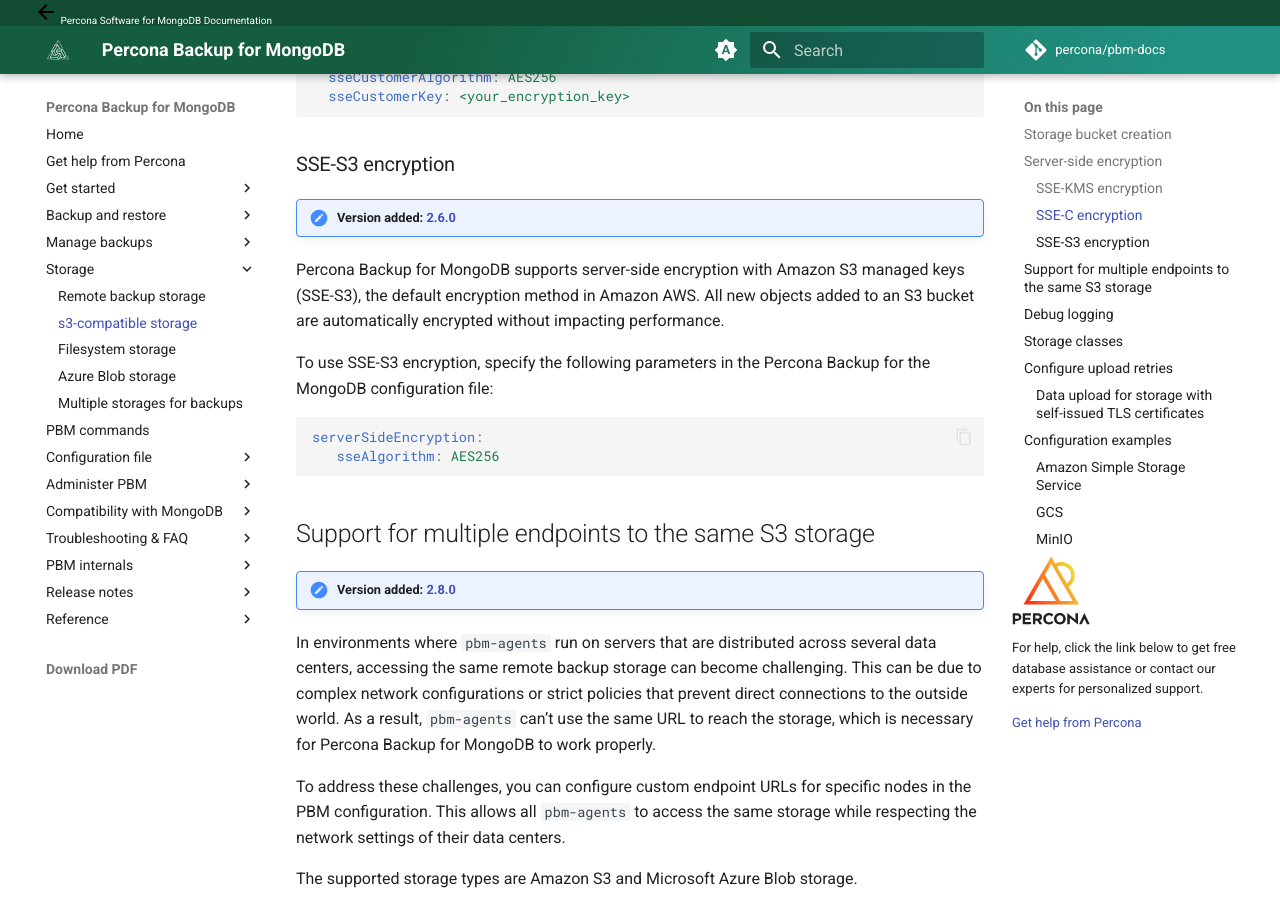
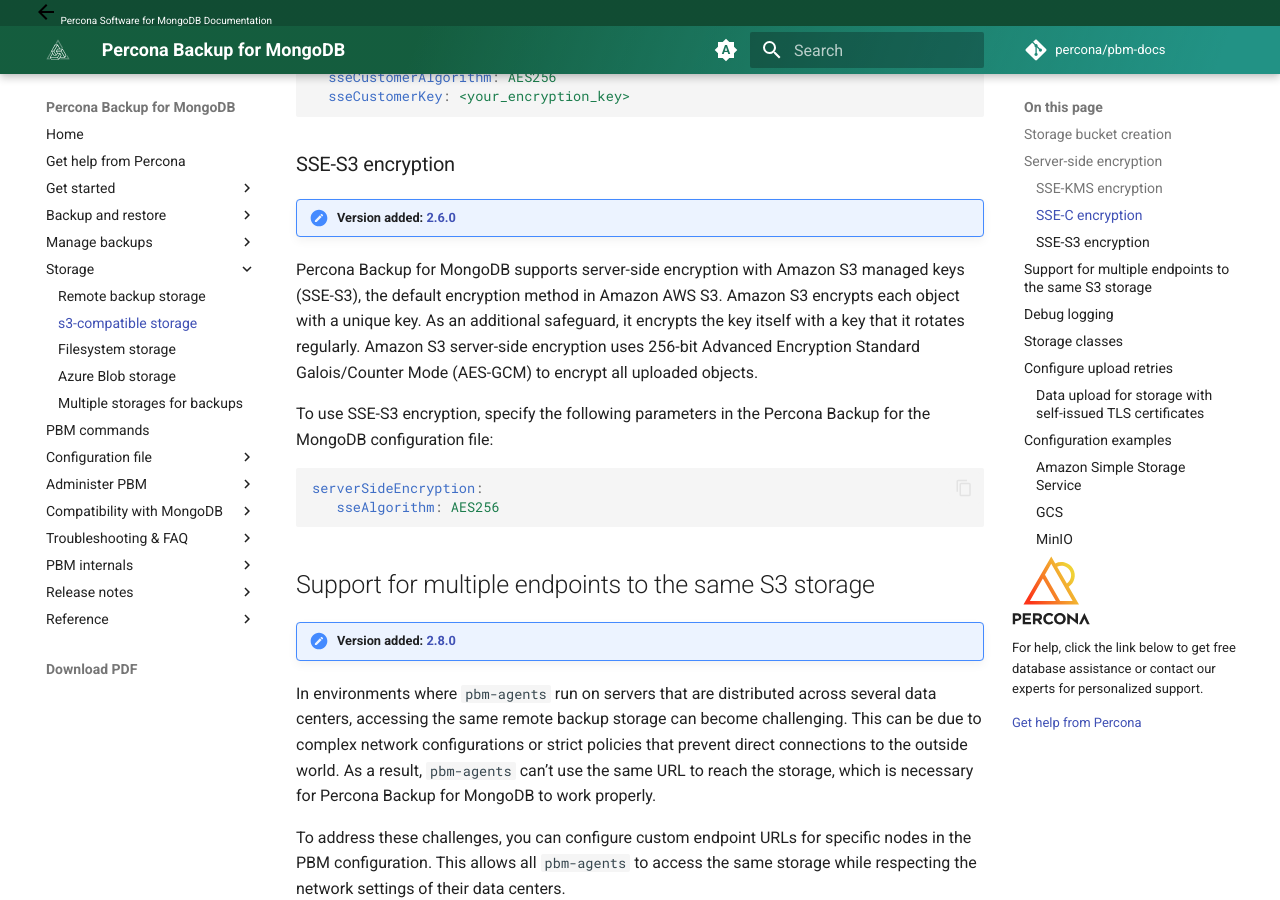
Before and after one commit to percona/pbm-docs, an MkDocs documentation site: the page built from docs/details/s3-storage.md, in a window 1280 px wide and 900 px high, scrolled down 2002 px. Built offline with MkDocs 1.6.1 and Material for MkDocs 9.7.7, drawn with Linux system fonts in a browser that asks for light colours; nearby versions of some CDN libraries; comment, search, counter and statistics services are not loaded.

Commit message:
Update docs/details/s3-storage.md
Co-authored-by: radoslawszulgo <radoslaw.szulgo@percona.com>

```diff
--- a/docs/details/s3-storage.md
+++ b/docs/details/s3-storage.md
@@ -111,7 +111,7 @@
 
 !!! admonition "Version added: [2.6.0](../release-notes/2.6.0.md)"
 
-Percona Backup for MongoDB supports server-side encryption with Amazon S3 managed keys (SSE-S3), the default encryption method in Amazon AWS. All new objects added to an S3 bucket are automatically encrypted without impacting performance.
+Percona Backup for MongoDB supports server-side encryption with Amazon S3 managed keys (SSE-S3), the default encryption method in Amazon AWS S3. Amazon S3 encrypts each object with a unique key. As an additional safeguard, it encrypts the key itself with a key that it rotates regularly. Amazon S3 server-side encryption uses 256-bit Advanced Encryption Standard Galois/Counter Mode (AES-GCM) to encrypt all uploaded objects.
 
 To use SSE-S3 encryption, specify the following parameters in the Percona Backup for the MongoDB configuration file:
 
```
